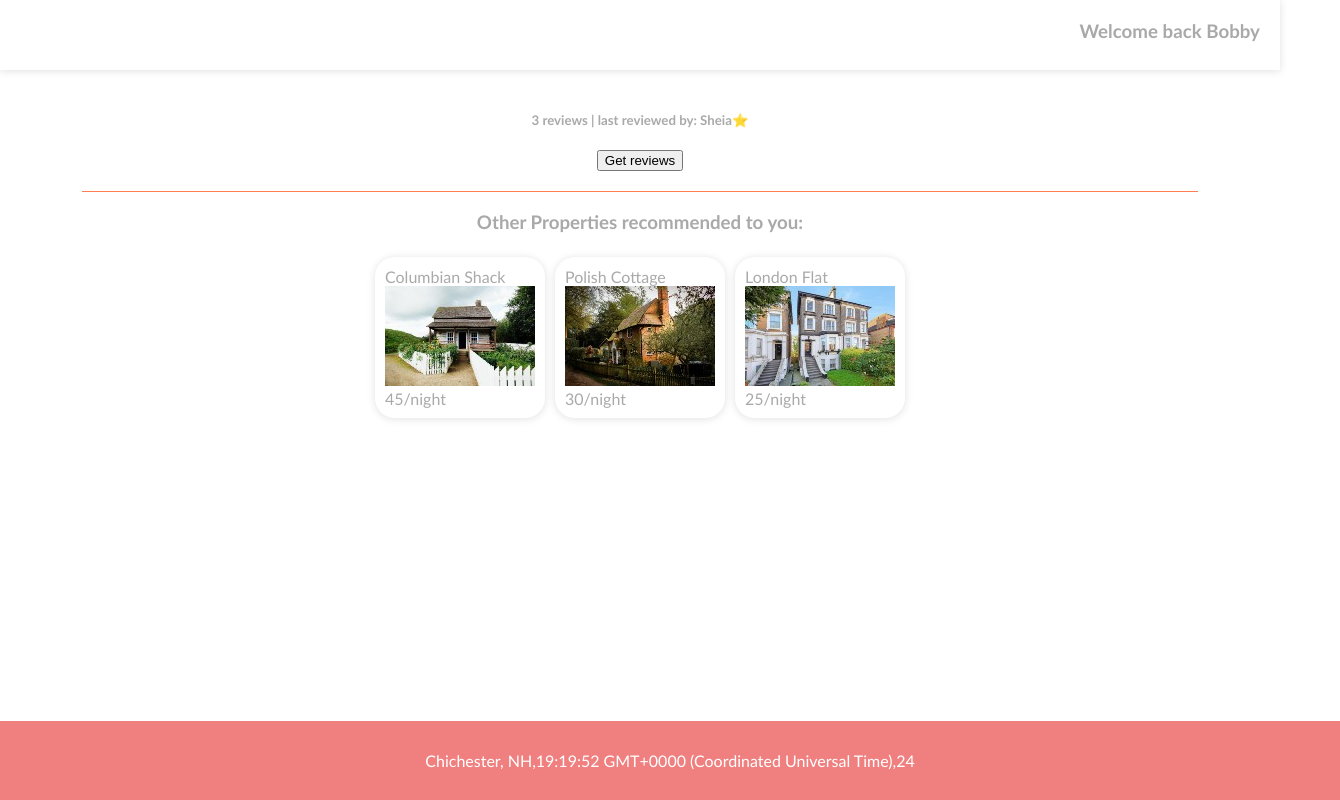
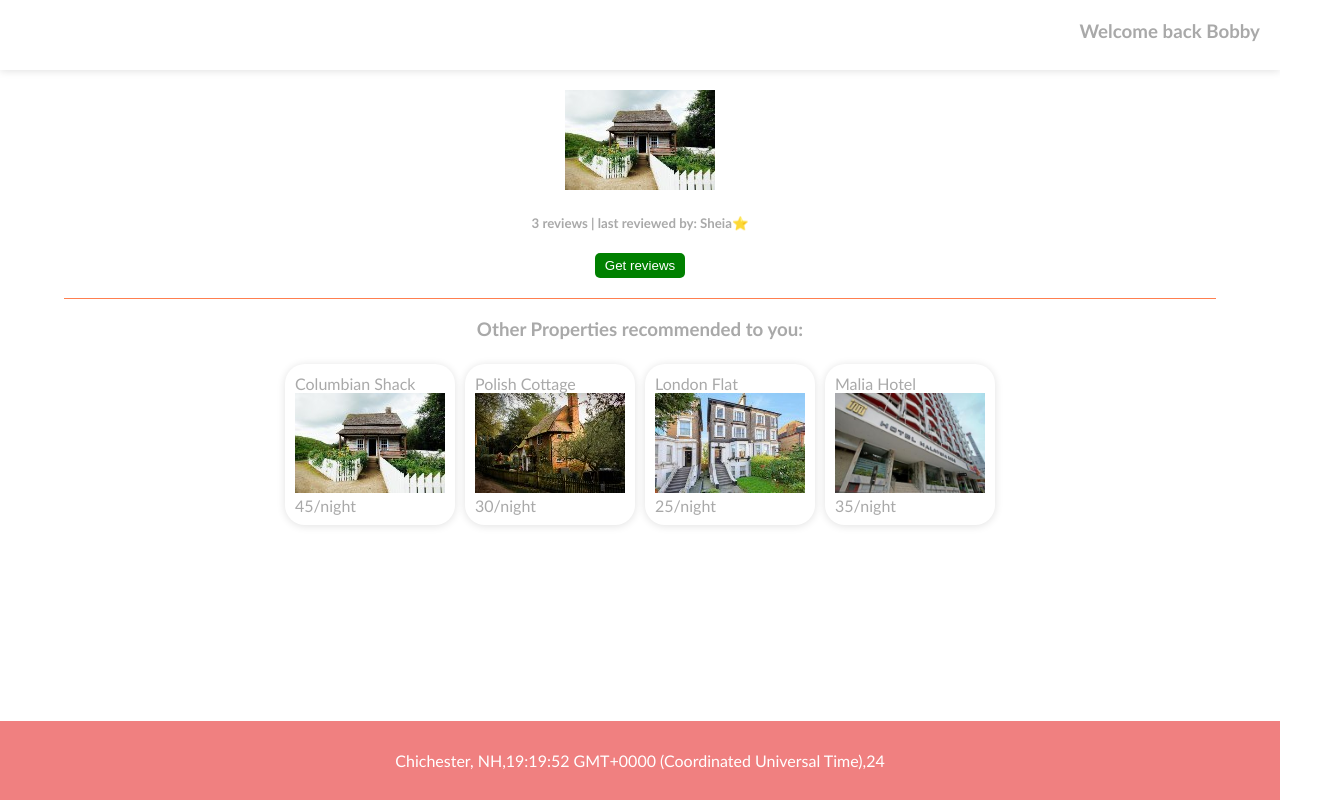
Before and after one commit to jasnmar/couch-surfing, a website built with Vite: page index.html in a window 1280 px wide. Shown: the whole page, 1340 px wide, since content can reach past the window. Built offline with nearby package versions, Linux system fonts and the light colour scheme; files whose address does not match are found by name.

Commit message:
Clean up

```diff
--- a/index.html
+++ b/index.html
@@ -14,6 +14,7 @@
        </h3>
     </div>
     <div class="container">
+      <div class="main-image"></div>
       <h5 id="reviews"></h5>
       <button>Get reviews</button>
       <div class="reviews"></div>
--- /dev/null
+++ b/src/classes.ts
@@ -0,0 +1,12 @@
+import { Review } from "./interfaces"
+
+export class MainProperty {
+  reviews: Review[]
+  src: string
+  title: string
+  constructor(reviews: Review[], src: string, title: string) {
+    this.reviews = reviews
+    this.src = src
+    this.title = title
+  }
+}
--- a/src/main.ts
+++ b/src/main.ts
@@ -1,16 +1,13 @@
 import "./style.css"
 import { showReviewTotal, populateUser, addProperties, getTopTwoReviews } from './utils'
 import { Permissions, Loyalty } from './enums'
-import { Country, Price } from "./types"
-import { Review } from "./interfaces"
-
+import { Review, Property, User } from "./interfaces"
+import { MainProperty } from "./classes"
 
 const footer = document.querySelector('.footer') as HTMLDivElement
 const reviewContainer = document.querySelector('.reviews') as HTMLHeadingElement
 const container = document.querySelector('.container') as HTMLDivElement
 const button = document.querySelector('button') as HTMLButtonElement
-
-
 
 const reviews: Review[]
  = [
@@ -37,17 +34,7 @@ const reviews: Review[]
 
 showReviewTotal(reviews.length, reviews[0].name, reviews[0].loyaltyUser)
 
-
-const you: {
-  userName: {
-    firstName: string,
-    lastName: string
-  },
-  isReturning: boolean,
-  age: number,
-  stayedAt: (string | number)[]
-  permission: Permissions
- } = {
+const you: User = {
     userName: {firstName: 'Bobby', lastName: 'Brown'},
     isReturning: true,
     age: 23,
@@ -55,20 +42,7 @@ const you: {
     permission: Permissions.ADMIN,
 }
 
-
-const properties: {
-  image: string,
-  title: string,
-  price: Price,
-  location: {
-    address1: string,
-    city: string,
-    postalcode: string,
-    country: Country,
-  }
-  contactDetails: [number, string],
-  available: boolean
-}[] = [
+const properties: Property[] = [
   {
     image: "images/colombia-property.jpg",
     title: "Columbian Shack",
@@ -107,6 +81,19 @@ const properties: {
     },
     contactDetails: [+1123495082908, 'andyluger@aol.com'],
     available: true
+  },
+  {
+    image: "images/Malia-Hotel.jpg",
+    title: "Malia Hotel",
+    price: 35,
+    location: {
+      address1: 'Room 4',
+      city: "Malia",
+      postalcode: "45334",
+      country: "Malaysia"
+    },
+    contactDetails: [+60349822083, 'lee34@gmail.com'],
+    available: false
   }
 ]
 
@@ -151,13 +138,11 @@ footer.innerHTML = currentLocation.toString()
 // 1. Add a Class that will let us create a main image, it should allow us to
 // store the reviews, the src and title.
 
-class MainImage {
-  reviews: Review[]
-  src: string
-  title: string
-  constructor(reviews: Review[], src: string, title: string) {
-    this.reviews = reviews
-    this.src = src
-    this.title = title
-  }
-}
+
+
+let yourMainProperty = new MainProperty(reviews, properties[0].image, properties[0].title)
+
+const mainImageContainer = document.querySelector('.main-image') as HTMLDivElement
+const image = document.createElement('img')
+image.setAttribute('src', yourMainProperty.src)
+mainImageContainer.appendChild(image)
--- a/src/style.css
+++ b/src/style.css
@@ -7,11 +7,27 @@ body {
   flex-direction: column;
 }
 
+button {
+  background-color: green;
+  color: white;
+  border-radius: 5px;
+  border: none;
+  padding: 5px 10px;
+}
+
+button:hover {
+  background-color: yellow;
+  color: black;
+}
+
 .container {
-  margin: 20px;
+  margin: 20px 0;
   display: flex;
   flex-direction: column;
   align-items: center;
+}
+.container img {
+  width: 100%;
 }
 
 .nav-bar {
@@ -38,6 +54,7 @@ body {
 .properties {
   display: flex;
   flex-wrap: wrap;
+  justify-content: center;
 }
 
 .card {
@@ -48,13 +65,17 @@ body {
   box-shadow: rgb(0 0 0 / 12%) 0 1px 8px;
 }
 
+.card img {
+  width: 100%;
+}
+
 .footer {
   width: 100%;
   background-color: lightcoral;
   position:absolute;
   bottom:0;
   text-align: center;
-  padding: 30px;
+  padding: 30px 0;
   color: white;
 }
 
--- a/src/types.ts
+++ b/src/types.ts
@@ -1,2 +1,2 @@
-export type Price = 45 | 30 | 25
-export type Country = "Columbia" | "Poland" | "UK"
+export type Price = 45 | 35 | 30 | 25
+export type Country = "Columbia" | "Poland" | "UK" | "Malaysia"
```
Also changed, not shown: src/interfaces.ts (+27 -1 lines), images/Malia-Hotel.jpg (added).
